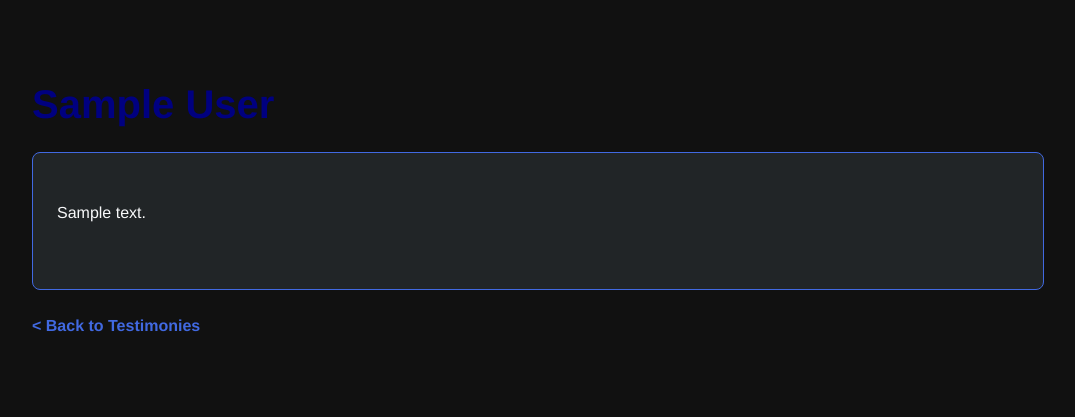
After one commit to Kez723Cudia/Quiz-1-Portfolio, a Django app: page /testimonies/1/ in a window 1280 px wide. The commit adds this page. Shown: the top 417 px of the page, without its empty margins (102-1177 px from the left). Run offline with Django 5.2, Linux system fonts and the light colour scheme; tables that the repository leaves empty hold one stand-in row (values such as "Sample post").

Commit message:
Added testimony detail view, wired URL, created detail.html, tested create/list/detail functionality, improved styling, and added redirect after saving

```diff
--- /dev/null
+++ b/home/templates/testimonies/detail.html
@@ -0,0 +1,57 @@
+<!DOCTYPE html>
+<html lang="en">
+<head>
+    <meta charset="UTF-8">
+    <title>{{ testimony.full_name }} - Testimony</title>
+    <link href="https://cdn.jsdelivr.net/npm/bootstrap@5.3.3/dist/css/bootstrap.min.css" rel="stylesheet">
+    <style>
+        body {
+            background-color: #111;
+            font-family: Helvetica, Arial, sans-serif;
+            color: #f8f9fa;
+        }
+        .testimony-detail {
+            padding: 5rem 4rem;
+            animation: fadeInUp 1.5s ease-in-out;
+        }
+        .testimony-detail h1 {
+            font-size: 2.5rem;
+            font-weight: 700;
+            color: navy;
+            margin-bottom: 1.5rem;
+        }
+        .testimony-content {
+            background-color: rgba(173, 216, 230, 0.1);
+            border: 1px solid royalblue;
+            padding: 1.5rem;
+            border-radius: 0.5rem;
+            white-space: pre-line; /* preserves line breaks */
+        }
+        .nav-link {
+            font-size: 1rem;
+            font-weight: 600;
+            color: royalblue;
+            text-decoration: none;
+            transition: all 0.3s ease;
+            margin-top: 1rem;
+        }
+        .nav-link:hover {
+            color: #f8f9fa;
+            transform: translateX(5px);
+        }
+    </style>
+</head>
+<body>
+    <div class="testimony-detail container">
+        <h1>{{ testimony.full_name }}</h1>
+        <div class="testimony-content">
+            {{ testimony.content|linebreaks }}
+        </div>
+
+        <!-- Navigation link back to list -->
+        <div class="mt-4">
+            <a href="{% url 'testimony_list' %}" class="nav-link">< Back to Testimonies</a>
+        </div>
+    </div>
+</body>
+</html>
--- a/testimonies/urls.py
+++ b/testimonies/urls.py
@@ -1,7 +1,8 @@
 from django.urls import path
-from .views import testimony_create_view, TestimonyListView
+from . import views
 
 urlpatterns = [
-    path('create/', testimony_create_view, name='testimony_create'),
-    path('list/', TestimonyListView.as_view(), name='testimony_list'),
+    path('create/', views.testimony_create_view, name='testimony_create'),
+    path('list/', views.TestimonyListView.as_view(), name='testimony_list'),
+    path('<int:pk>/', views.testimony_detail, name='testimony_detail'),
 ]
--- a/testimonies/views.py
+++ b/testimonies/views.py
@@ -1,18 +1,25 @@
-from django.shortcuts import render
+from django.shortcuts import render, get_object_or_404, redirect
 from .forms import TestimonyForm
 from .models import Testimony
 from django.views.generic import ListView
 
+# Function-based view: Create testimony
 def testimony_create_view(request):
     form = TestimonyForm(request.POST or None)
     if form.is_valid():
         form.save()
-    context = {'form': form}
-    return render(request, 'testimonies/create.html', context)
+        return redirect('testimony_list')  # redirect to list after saving
+    return render(request, 'testimonies/create.html', {'form': form})
 
+# Class-based view: List testimonies
 class TestimonyListView(ListView):
     model = Testimony
     template_name = 'testimonies/list.html'
     context_object_name = 'testimonies'
 
+# Function-based view: Detail testimony
+def testimony_detail(request, pk):
+    testimony = get_object_or_404(Testimony, pk=pk)
+    return render(request, 'testimonies/detail.html', {'testimony': testimony})
+
 # Create your views here.
```
Also changed, not shown: home/templates/testimonies/list.html (+6 -2 lines).
